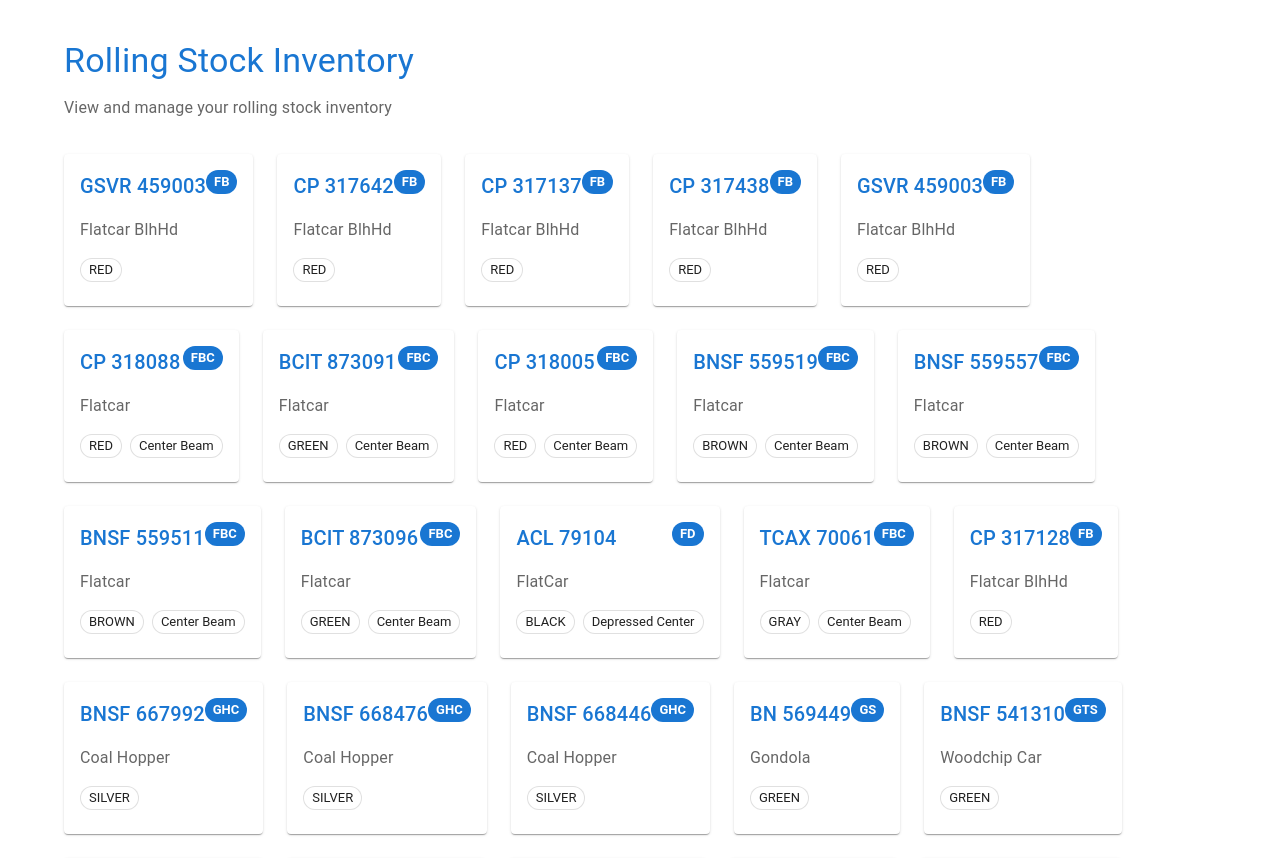
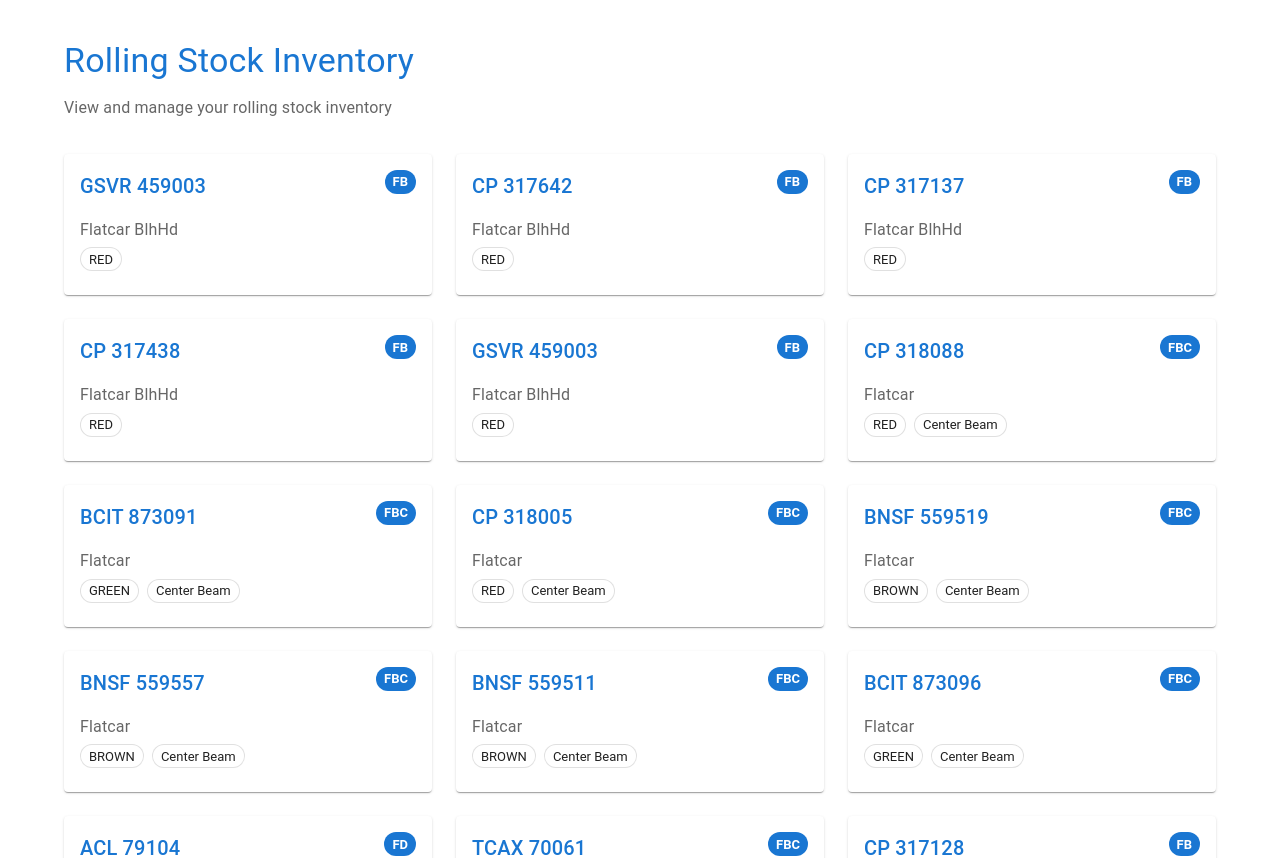
Before and after one commit to MyTurnyet/switch-this, a Next.js app: page /RollingStock in a window 1280 px wide. Shown: the top 858 px of the page. Built offline with nearby package versions, Linux system fonts and the light colour scheme.

Commit message:
style: improve rolling stock card layout with consistent sizing and grid

```diff
--- a/src/pages/RollingStock.tsx
+++ b/src/pages/RollingStock.tsx
@@ -15,13 +15,19 @@
         </Typography>
       </Box>
 
-      <Grid container spacing={3}>
+      <Grid container spacing={3} sx={{ display: 'grid', gridTemplateColumns: 'repeat(3, 1fr)', gap: 3 }}>
         {rollingStockData.map((item) => (
-          <Grid item xs={12} sm={6} md={4} key={item._id.$oid}>
-            <Box component="article">
+          <Box
+            key={item._id.$oid}
+            component="article"
+            sx={{
+              height: '100%',
+              display: 'flex'
+            }}
+          >
             <Card
               sx={{
-                  height: '100%',
+                width: '100%',
                 display: 'flex',
                 flexDirection: 'column',
                 '&:hover': {
@@ -30,7 +36,7 @@
                 }
               }}
             >
-                <CardContent>
+              <CardContent sx={{ flexGrow: 1, display: 'flex', flexDirection: 'column' }}>
                 <Box sx={{ display: 'flex', justifyContent: 'space-between', alignItems: 'flex-start', mb: 2 }}>
                   <Typography variant="h6" component="div" color="primary">
                     {item.roadName} {item.roadNumber}
@@ -50,7 +56,7 @@
                   {item.description}
                 </Typography>
 
-                  <Box sx={{ mt: 2, display: 'flex', gap: 1, flexWrap: 'wrap' }}>
+                <Box sx={{ mt: 'auto', display: 'flex', gap: 1, flexWrap: 'wrap' }}>
                   <Chip
                     label={item.color}
                     size="small"
@@ -75,7 +81,6 @@
               </CardContent>
             </Card>
           </Box>
-          </Grid>
         ))}
       </Grid>
     </Container>
```
Lines whose indentation alone changed are shown as unchanged.
